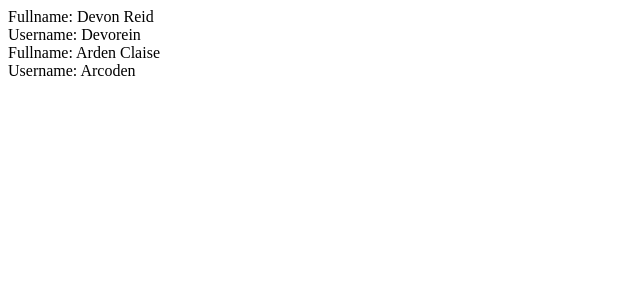
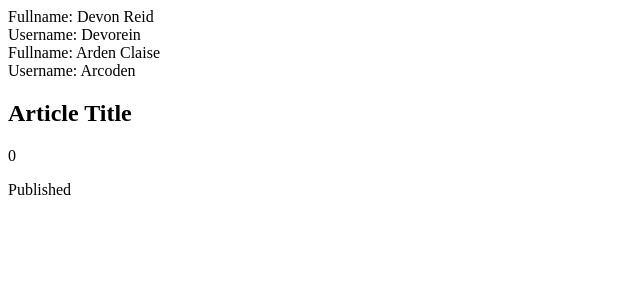
Before and after one commit to Devorein/vue-init, a Vue app: page / in a window 1280 px wide. Shown: the top 300 px of the page, without its empty margins (0-640 px from the left). Built offline with nearby package versions, Linux system fonts and the light colour scheme.

Commit message:
Added type, required and default keys in props

```diff
--- a/src/App.vue
+++ b/src/App.vue
@@ -3,15 +3,18 @@
     <div v-for="user in users" :key="user.username">
       <Greet :username="user.username" :fullname="user.fullname"/>
     </div>
+    <Article title="Article Title" :isPublished="true"/>
   </div>
 </template>
 
 <script>
 import Greet from "./components/Greet.vue"
+import Article from "./components/Article.vue"
 
 export default {
   components: {
-    Greet
+    Greet,
+    Article
   },
   name: 'App',
   data(){
--- /dev/null
+++ b/src/components/Article.vue
@@ -0,0 +1,28 @@
+<template>
+  <div>
+    <h2>{{title}}</h2>
+    <p>{{likes}}</p>
+    <p>{{isPublished ? "Published" : "Private"}}</p>
+  </div>
+</template>
+
+<script>
+  export default {
+    name: 'Article',
+    props: {
+      title: {
+        type: String,
+        required: true,
+      },
+      likes: {
+        type: Number,
+        default: 0
+      },
+      isPublished: Boolean
+    }
+  }
+</script>
+
+<style lang="scss" scoped>
+
+</style>
```
